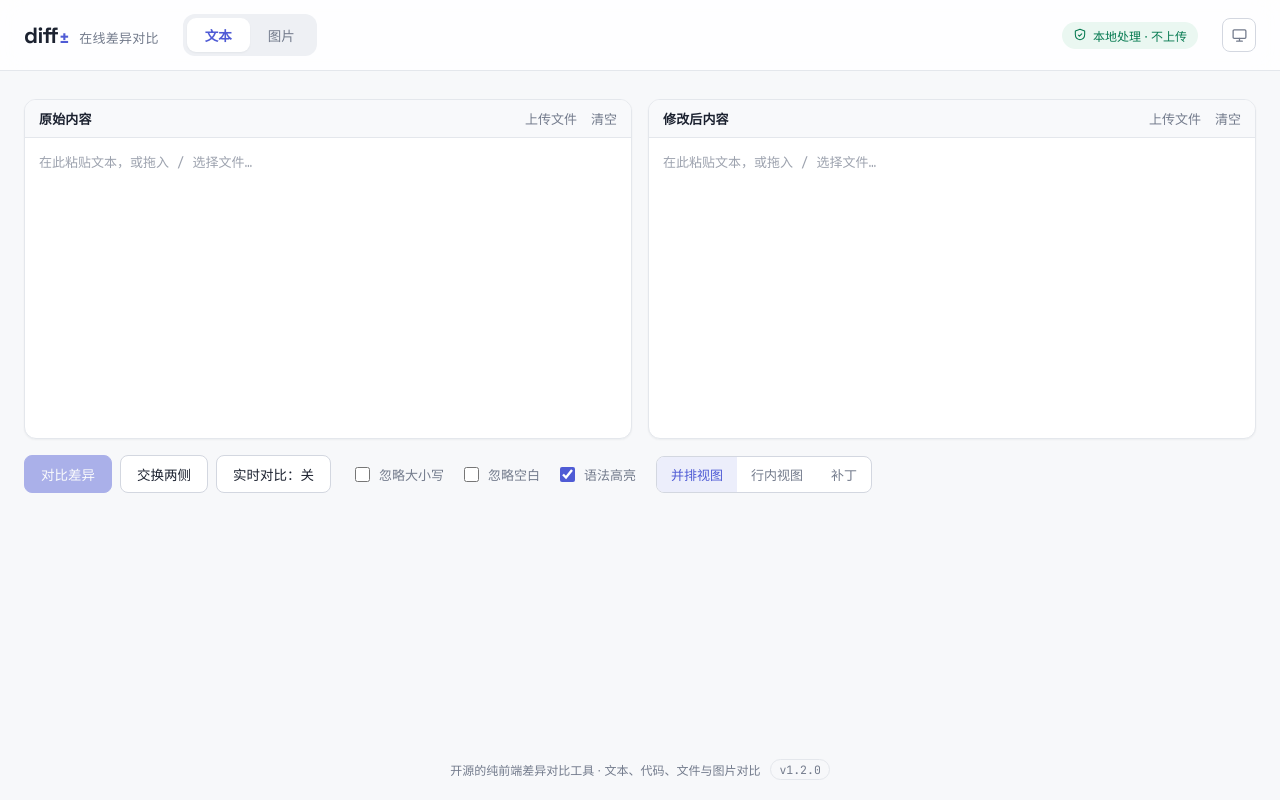
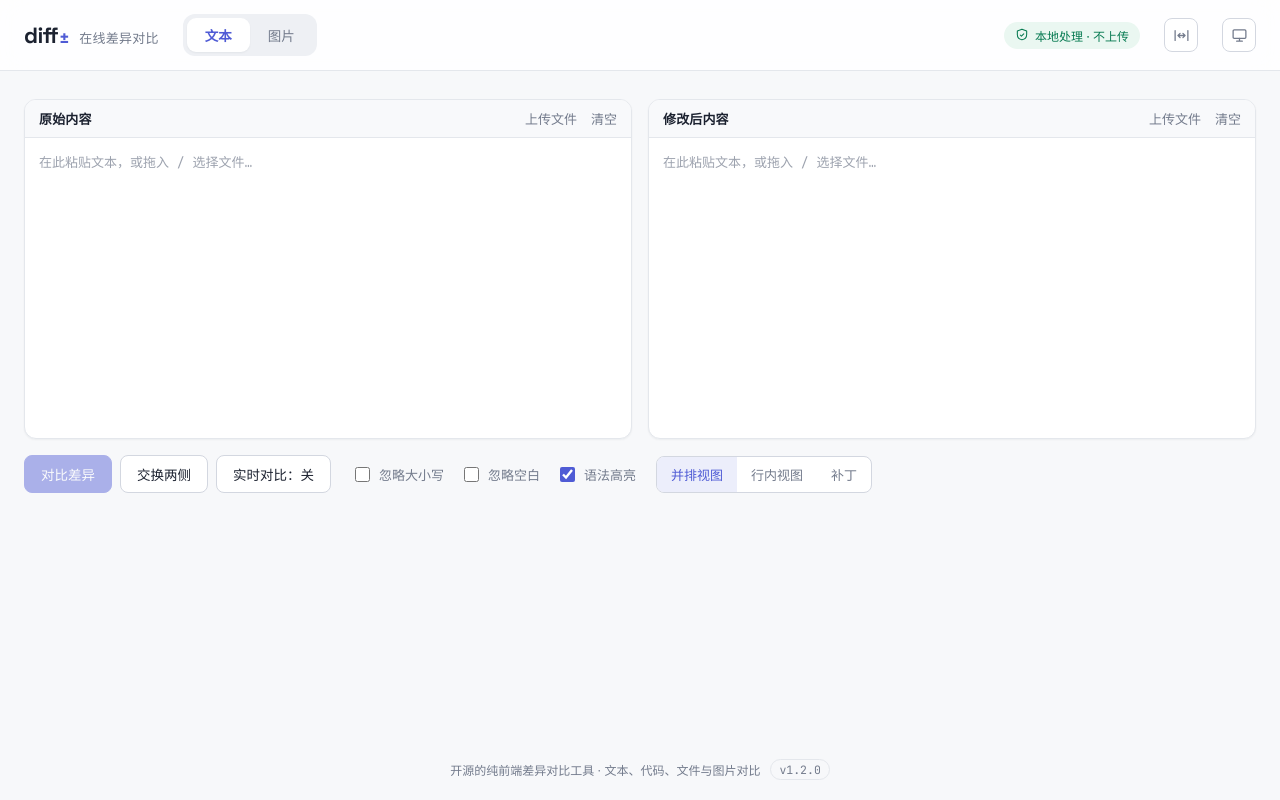
Before and after one commit to ASC8384/diff, a Vue app: page / in a window 1280 px wide. Built offline with nearby package versions, Linux system fonts and the light colour scheme.

Commit message:
新增宽屏平铺开关，可铺满整个视口宽度

```diff
--- a/src/App.vue
+++ b/src/App.vue
@@ -9,6 +9,13 @@ const tabs = [
   { key: 'image', label: '图片' },
 ]
 const active = ref('text')
+
+// 宽屏平铺：去掉主区限宽，铺满视口宽度。偏好持久化。
+const wide = ref(false)
+function toggleWide() {
+  wide.value = !wide.value
+  save('wide', wide.value)
+}
 
 // 版本号由 vite.config.js 从 package.json 注入；页脚链到更新日志
 const version = __APP_VERSION__
@@ -51,6 +58,7 @@ onMounted(() => {
   media = window.matchMedia('(prefers-color-scheme: dark)')
   media.addEventListener('change', onSystemChange)
   applyTheme()
+  wide.value = !!load('wide', false)
 })
 
 onBeforeUnmount(() => {
@@ -59,7 +67,7 @@ onBeforeUnmount(() => {
 </script>
 
 <template>
-  <header class="app-header">
+  <header class="app-header" :class="{ 'app-header--wide': wide }">
     <div class="app-header__inner">
       <div class="brand">
         <span class="brand__mark">diff<i>±</i></span>
@@ -103,6 +111,21 @@ onBeforeUnmount(() => {
       <button
         class="theme-btn"
         type="button"
+        :class="{ 'theme-btn--on': wide }"
+        :title="wide ? '宽屏平铺：开（点击关闭）' : '宽屏平铺：关（点击铺满）'"
+        :aria-label="'宽屏平铺' + (wide ? '已开启' : '已关闭')"
+        :aria-pressed="wide"
+        @click="toggleWide"
+      >
+        <!-- 平铺：左右扩展箭头 -->
+        <svg viewBox="0 0 24 24" aria-hidden="true">
+          <path d="M3 5v14M21 5v14M7 12h10M7 12l3-3M7 12l3 3M17 12l-3-3M17 12l-3 3" fill="none" stroke="currentColor" stroke-width="1.8" stroke-linecap="round" stroke-linejoin="round" />
+        </svg>
+      </button>
+
+      <button
+        class="theme-btn"
+        type="button"
         :title="'主题：' + themeMeta[themePref].label + '（点击切换）'"
         :aria-label="'主题：' + themeMeta[themePref].label"
         @click="cycleTheme"
@@ -125,7 +148,7 @@ onBeforeUnmount(() => {
     </div>
   </header>
 
-  <main class="app-main">
+  <main class="app-main" :class="{ 'app-main--wide': wide }">
     <TextDiff v-show="active === 'text'" />
     <ImageDiff v-if="active === 'image'" />
   </main>
@@ -257,6 +280,11 @@ onBeforeUnmount(() => {
   color: var(--primary);
   border-color: var(--primary);
 }
+.theme-btn--on {
+  color: var(--primary);
+  border-color: var(--primary);
+  background: var(--primary-soft);
+}
 .theme-btn svg {
   width: 17px;
   height: 17px;
@@ -268,6 +296,13 @@ onBeforeUnmount(() => {
   width: 100%;
   margin: 0 auto;
   padding: 28px 24px;
+}
+/* 宽屏平铺：主区与顶栏内容都放开限宽，铺满视口 */
+.app-main--wide {
+  max-width: none;
+}
+.app-header--wide .app-header__inner {
+  max-width: none;
 }
 .app-footer {
   text-align: center;
```
